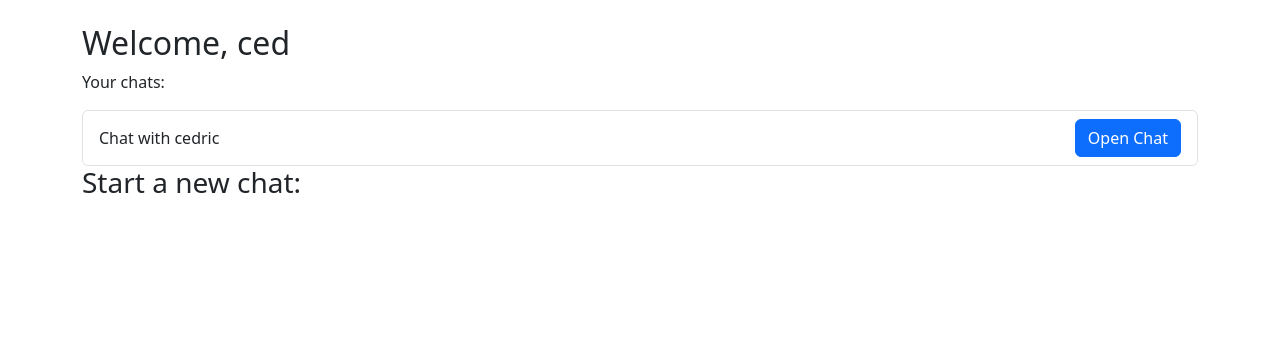
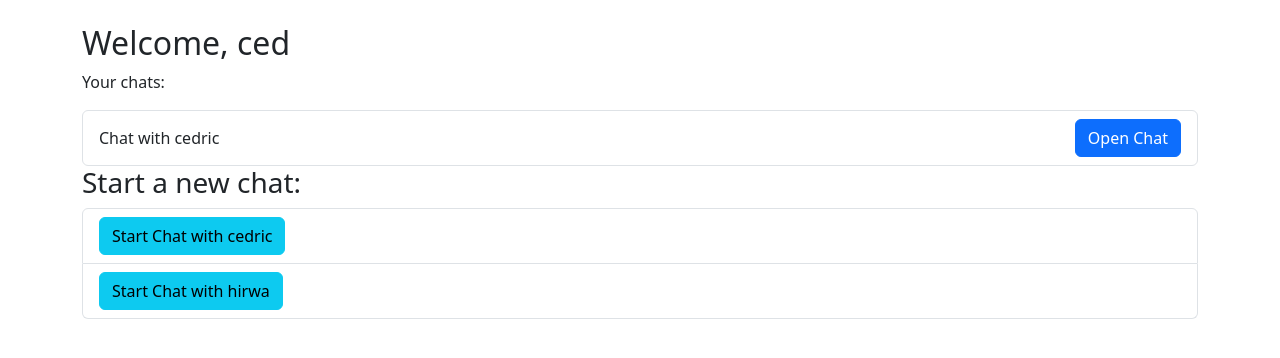
Before and after one commit to hirwacedric123/django-private-realtime-chat, a Django app: page /chat/ in a window 1280 px wide. Shown: the part 56-414 px from the top of the page. Run offline with Django 5.2, Linux system fonts and the light colour scheme; a user stored in the database is signed in; data comes from the database, SQL or seed files in the repository; both versions use the stored data as it was after the commit.

Commit message:
add user availability check in chat home view and update template

```diff
--- a/chat_app/chat/templates/chat/home.html
+++ b/chat_app/chat/templates/chat/home.html
@@ -29,6 +29,8 @@
                     Start Chat with {{ user.username }}
                 </a>
             </li>
+            {% else %}
+            <p>No users available.</p>
         {% endif %}
     {% endfor %}
 </ul>
--- a/chat_app/chat/views.py
+++ b/chat_app/chat/views.py
@@ -9,14 +9,25 @@ from django.views.decorators.csrf import csrf_exempt
 from django.utils import timezone
 from .models import ChatSession, Message
 import json
+from django.contrib.auth.models import User
 from django.shortcuts import get_object_or_404
+from django.contrib.auth import get_user_model
+
+User = get_user_model()
 
 @login_required
 def chat_home(request):
     # Fetch all chat sessions where the logged-in user is either user1 or user2
     chat_sessions = ChatSession.objects.filter(user1=request.user) | ChatSession.objects.filter(user2=request.user)
     chat_sessions = chat_sessions.order_by('-created_at')  # Order by most recent chat
-    return render(request, 'chat/home.html', {'chat_sessions': chat_sessions})
+
+    # Fetch all users except the logged-in user
+    users = User.objects.exclude(id=request.user.id)
+
+    return render(request, 'chat/home.html', {
+        'chat_sessions': chat_sessions,
+        'users': users  # Pass users to the template
+    })
 
 @login_required
 def chat_detail(request, chat_id):
```
Also changed, not shown: chat_app/db.sqlite3.
